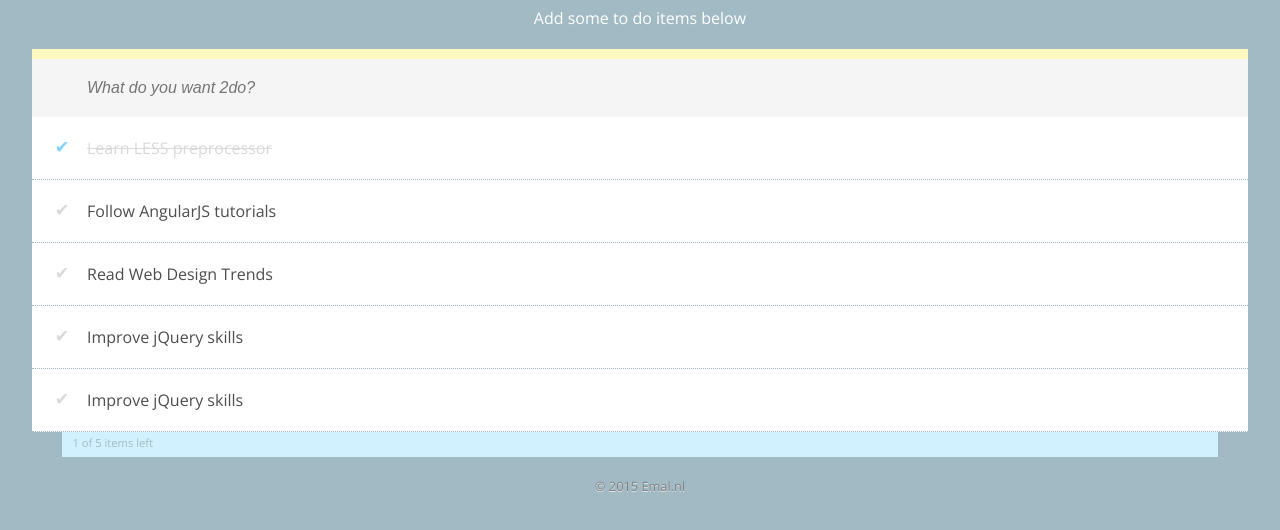
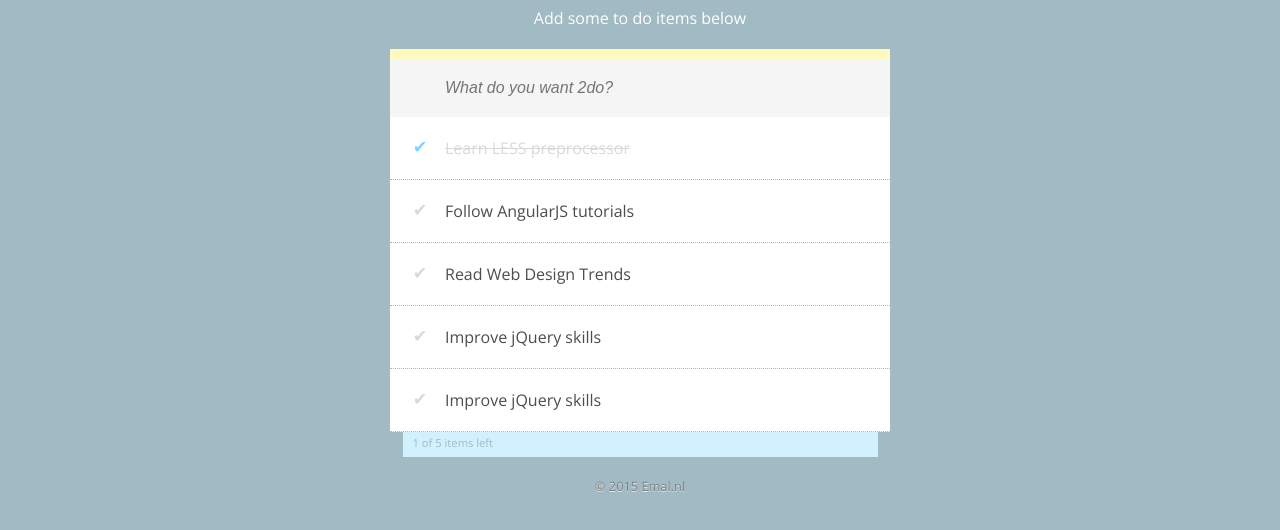
Before and after one commit to emalgholzad/2Do, a plain HTML site: page index.html in a window 1280 px wide. Shown: the part 118-648 px from the top of the page. Drawn offline with nearby package versions, Linux system fonts and the light colour scheme.

Commit message:
added responsive wrapper

```diff
--- a/assets/css/main.css
+++ b/assets/css/main.css
@@ -42,6 +42,7 @@ body {
     width: 100%;
     outline: 0;
     font-style: italic;
+    border-radius: none;
 }
 .todo-container ul {
     list-style-type: none;
@@ -121,3 +122,8 @@ body {
     font-size: 0.8em;
     text-shadow: 0 1px 0 rgba(255, 255, 255, 0.7);
 }
+@media (min-width: 800px) {
+    .wrapper {
+        width: 500px;
+    }
+}
```
